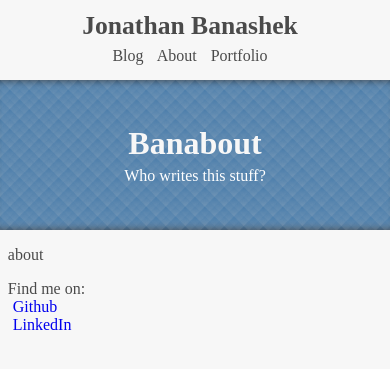
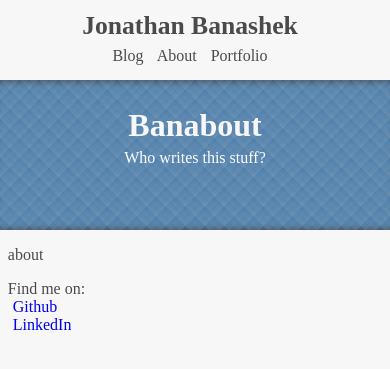
Before and after one commit to Banashek/banashek.github.io, a Jekyll site: the page built from about.html, in a window 390 px wide. Shown: the top 369 px of the page. Built offline with Jekyll 4.4.1, drawn with Linux system fonts in a browser that asks for light colours; some web fonts are replaced; Markdown is read by kramdown in place of the engine named in the settings.

Commit message:
Modifying media queries to test mobile browsers. Chrome mobile emulator doesn't show the same as my iphone.

```diff
--- a/stylesheets/animated_background.css
+++ b/stylesheets/animated_background.css
@@ -44,3 +44,9 @@
 	color: #F7F7F7;
 	margin: 0 0 5px 0;
 }
+
+@media (max-width: 767px) {
+	#hero-text-container {
+		transform: translateY(-80%);
+	}
+}
--- a/stylesheets/hero.css
+++ b/stylesheets/hero.css
@@ -60,6 +60,9 @@
 	#hero-wrap-outer {
 		height: 150px;
 	}
+	#hero-container {
+		transform: translateY(-80%);
+	}
 	#hero-header {
 		font-size: 2em;
 	}
```
